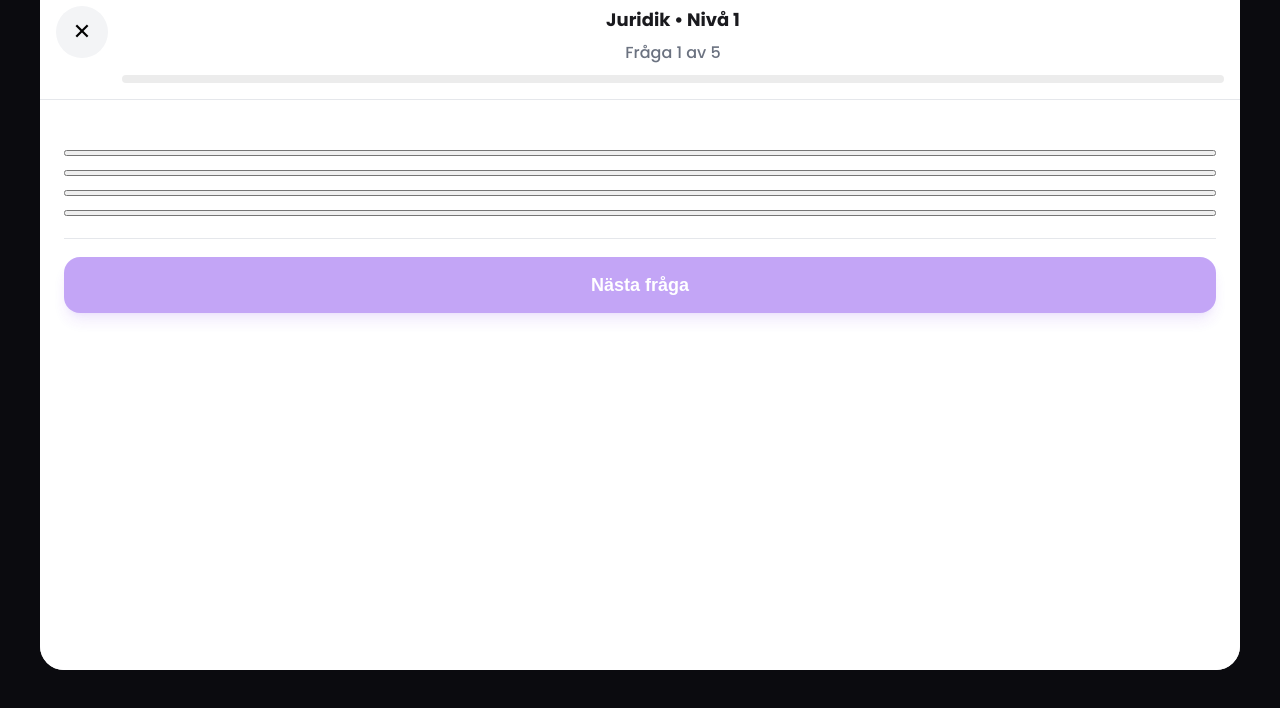
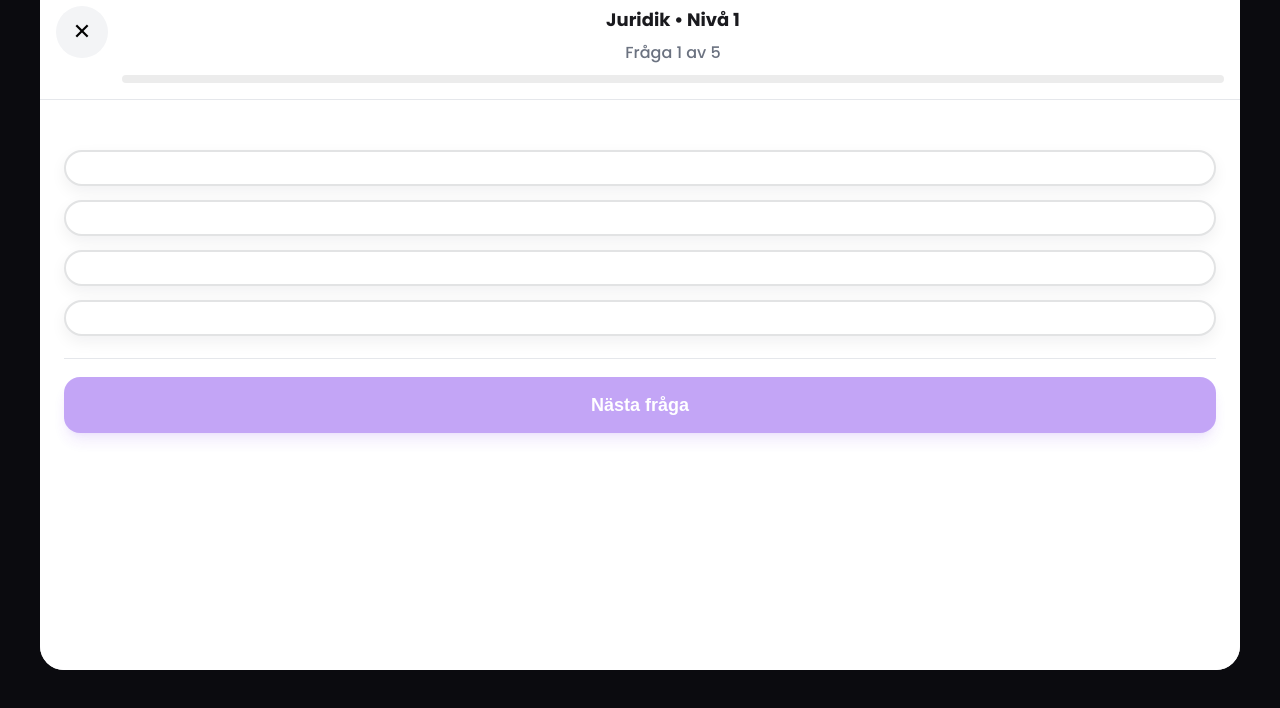
Before and after one commit to evvisen/Projekt-agil-utveckling, a website: page public/quiz.html in a window 1280 px wide. Shown: the part 90-798 px from the top of the page. Drawn offline with Linux system fonts and the light colour scheme; no server answers.

Commit message:
Style the answer option buttons

```diff
--- a/public/quiz.html
+++ b/public/quiz.html
@@ -49,10 +49,10 @@
       <section class="quizBody">
         <h2 class="question" id="questionText"></h2>
         <div class="answers" id="answers">
-          <button></button>
-          <button></button>
-          <button></button>
-          <button></button>
+          <button class="answerBtn"></button>
+          <button class="answerBtn"></button>
+          <button class="answerBtn"></button>
+          <button class="answerBtn"></button>
         </div>
 
         <div class="footerRow">
```
